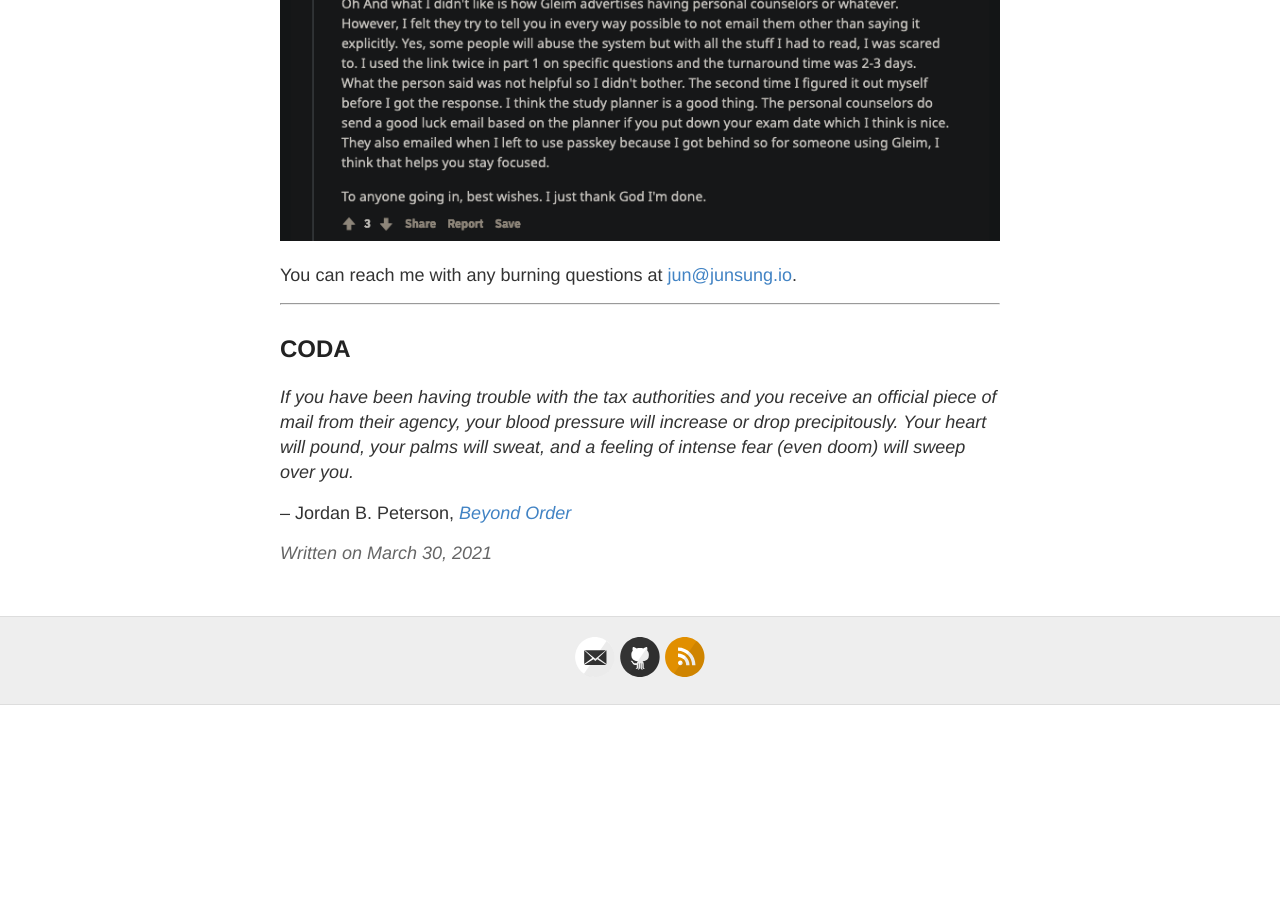
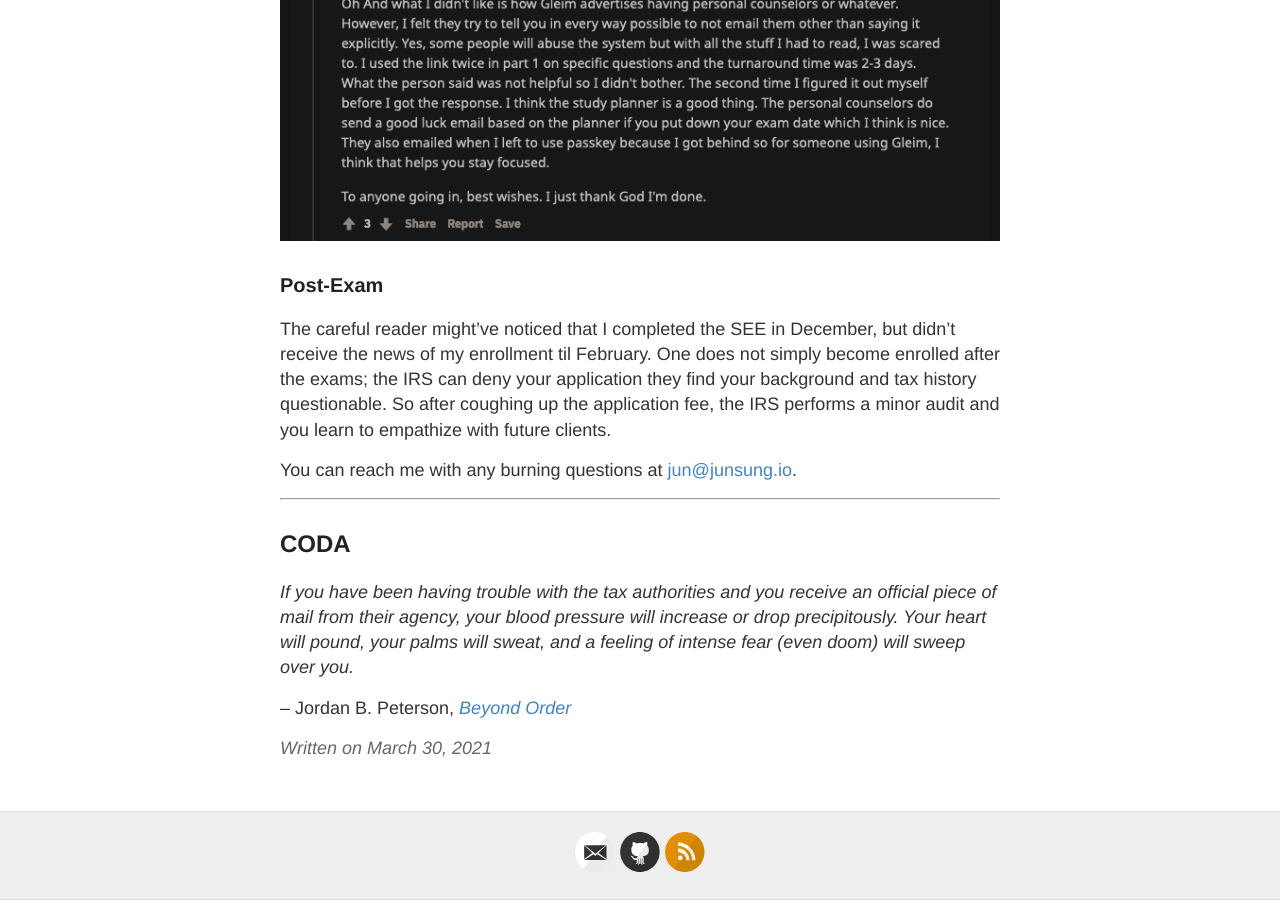
Before and after one commit to poastmil/junsunglee.com, a Jekyll site: the page built from _posts/2021-3-30-A-Tale-of-Tax-Licensing.md, in a window 1280 px wide and 900 px high, scrolled down 4532 px. Built offline with Jekyll 4.4.1, drawn with Linux system fonts in a browser that asks for light colours; before the commit the page ends 5237 px from its top, so only the background shows below that.

Commit message:
Updated post

```diff
--- a/_posts/2021-3-30-A-Tale-of-Tax-Licensing.md
+++ b/_posts/2021-3-30-A-Tale-of-Tax-Licensing.md
@@ -68,6 +68,10 @@ An alternate route:
 [![Reddit2](../images/EAPasskey.png "A Redditor shares their story")](https://www.reddit.com/r/taxpros/comments/7nx16x/how_long_did_it_take_to_pass_the_ea_exam/)
 
 
+### Post-Exam
+
+The careful reader might've noticed that I completed the SEE in December, but didn't receive the news of my enrollment til February. One does not simply become enrolled after the exams; the IRS can deny your application they find your background and tax history questionable. So after coughing up the application fee, the IRS performs a minor audit and you learn to empathize with future clients.
+
 You can reach me with any burning questions at [jun@junsung.io](jun@junsung.io).
 
 ---
@@ -76,4 +80,4 @@ You can reach me with any burning questions at [jun@junsung.io](jun@junsung.io).
 
 *If you have been having trouble with the tax authorities and you receive an official piece of mail from their agency, your blood pressure will increase or drop precipitously. Your heart will pound, your palms will sweat, and a feeling of intense fear (even doom) will sweep over you.*
 
--- Jordan B. Peterson, [*Beyond Order*](https://smile.amazon.com/Beyond-Order-More-Rules-Life/dp/0593084640)
+-- Jordan B. Peterson, [*Beyond Order*](https://www.amazon.com/Beyond-Order-More-Rules-Life/dp/0593084640)
```
